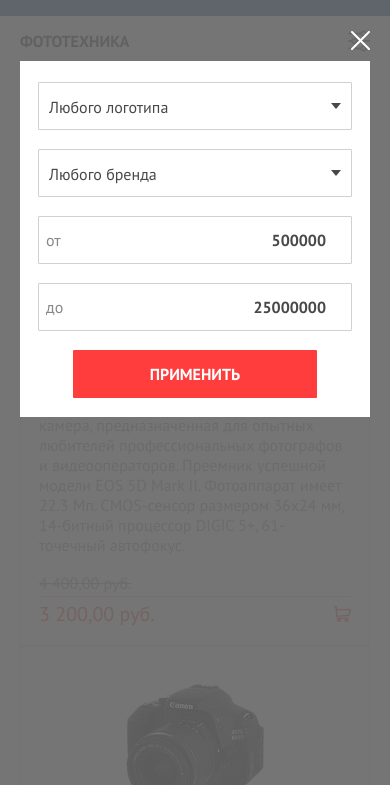
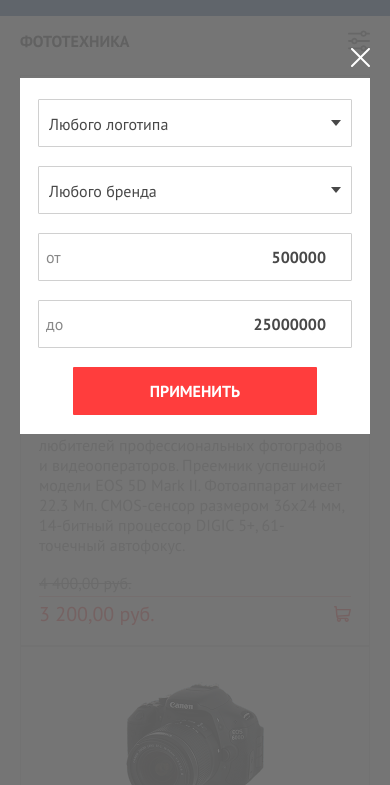
Before and after one commit to AidaDeveloper/testtask, a plain HTML site: page index.html in a window 390 px wide. Both pictures are taken after a click on the element "ФОТОТЕХНИКА". Shown: the part 56-841 px from the top of the page. Drawn offline with Linux system fonts and the light colour scheme.

Commit message:
Update media.css

```diff
--- a/css/media.css
+++ b/css/media.css
@@ -92,7 +92,7 @@
         background: white;
         padding: 21px 18px 19px;
         gap: 19px;
-        top: 35%;
+        top: 37%;
         left: 20px;
         right: 20px;
         max-width: 600px;
```
